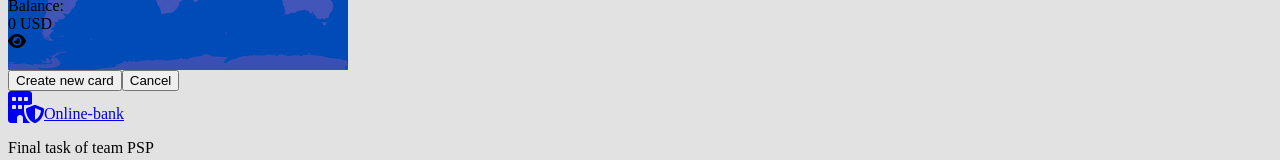
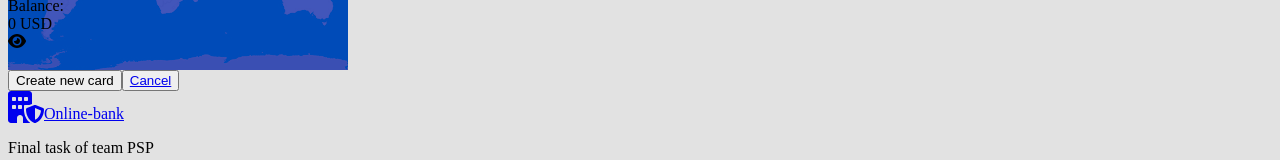
Before and after one commit to pshigotskaya26/online-banking-2023-team, a React (Create React App) app: page /new-card in a window 1280 px wide. Shown: the part 1077-1237 px from the top of the page. Built offline with nearby package versions, Linux system fonts and the light colour scheme.

Commit message:
feat: handle event when click on button cancel on new card page

```diff
--- a/src/components/formNewCard/index.tsx
+++ b/src/components/formNewCard/index.tsx
@@ -1,4 +1,5 @@
 import React, {useState} from 'react';
+import {Link} from "react-router-dom";
 import './index.css';
 import CardCurrencyEnum from "../../types/enums/CardCurrencyEnum";
 import CardExpiryDateEnum from '../../types/enums/CardExpiryDateEnum';
@@ -86,7 +87,7 @@ const FormNewCard: React.FC = () => {
 						</div>
 						<div className='new-card__buttons'>
 							<input className='button button-create-card' type="submit" value="Create new card" />
-							<button className='button button-cancel'>Cancel</button>
+							<button className='button button-cancel'><Link to={'/dashboard'}>Cancel</Link></button>
 						</div>
 					</div>
 					{/*<input className="input-create-card" type="submit" onClick={handleCreateNewCard} />*/}
```
